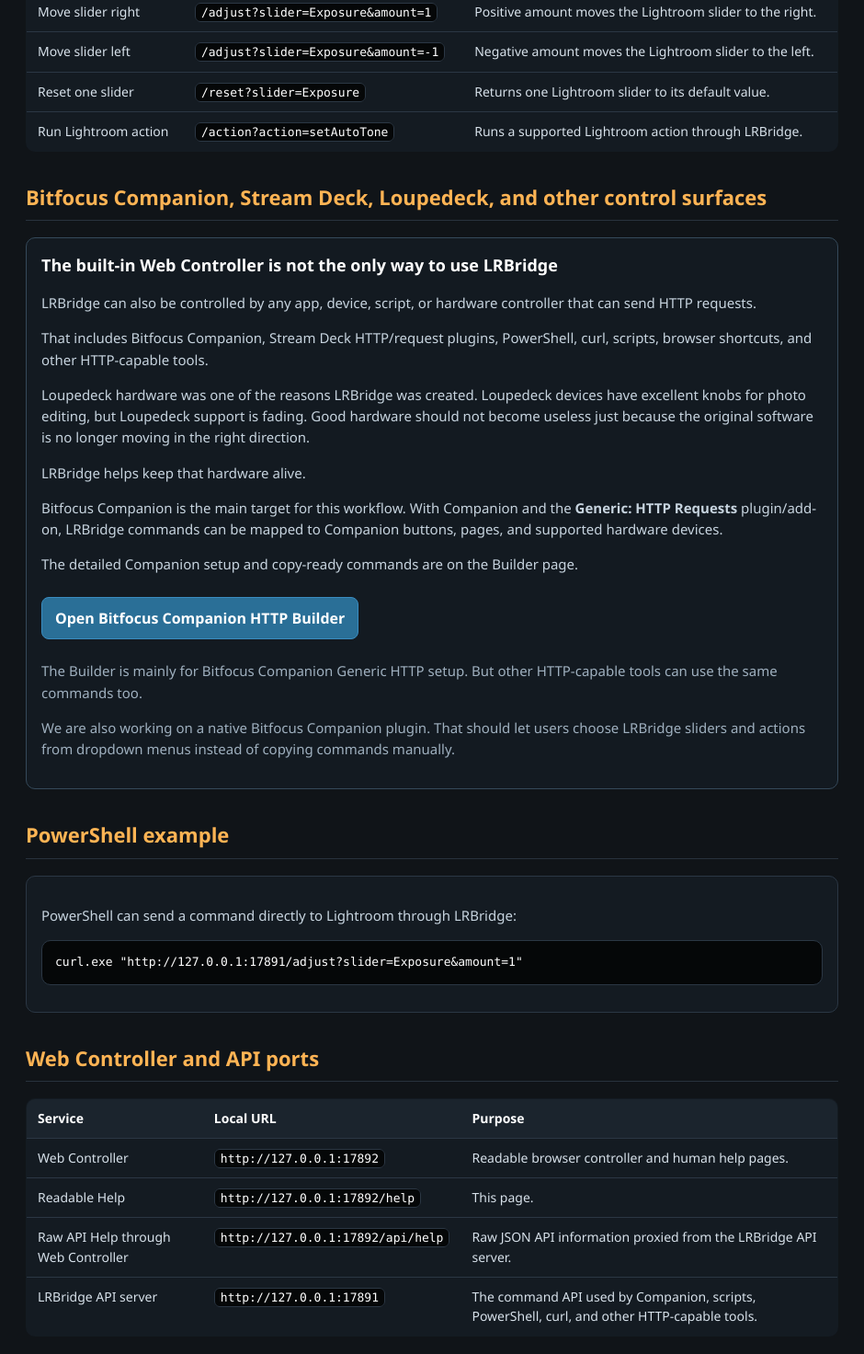
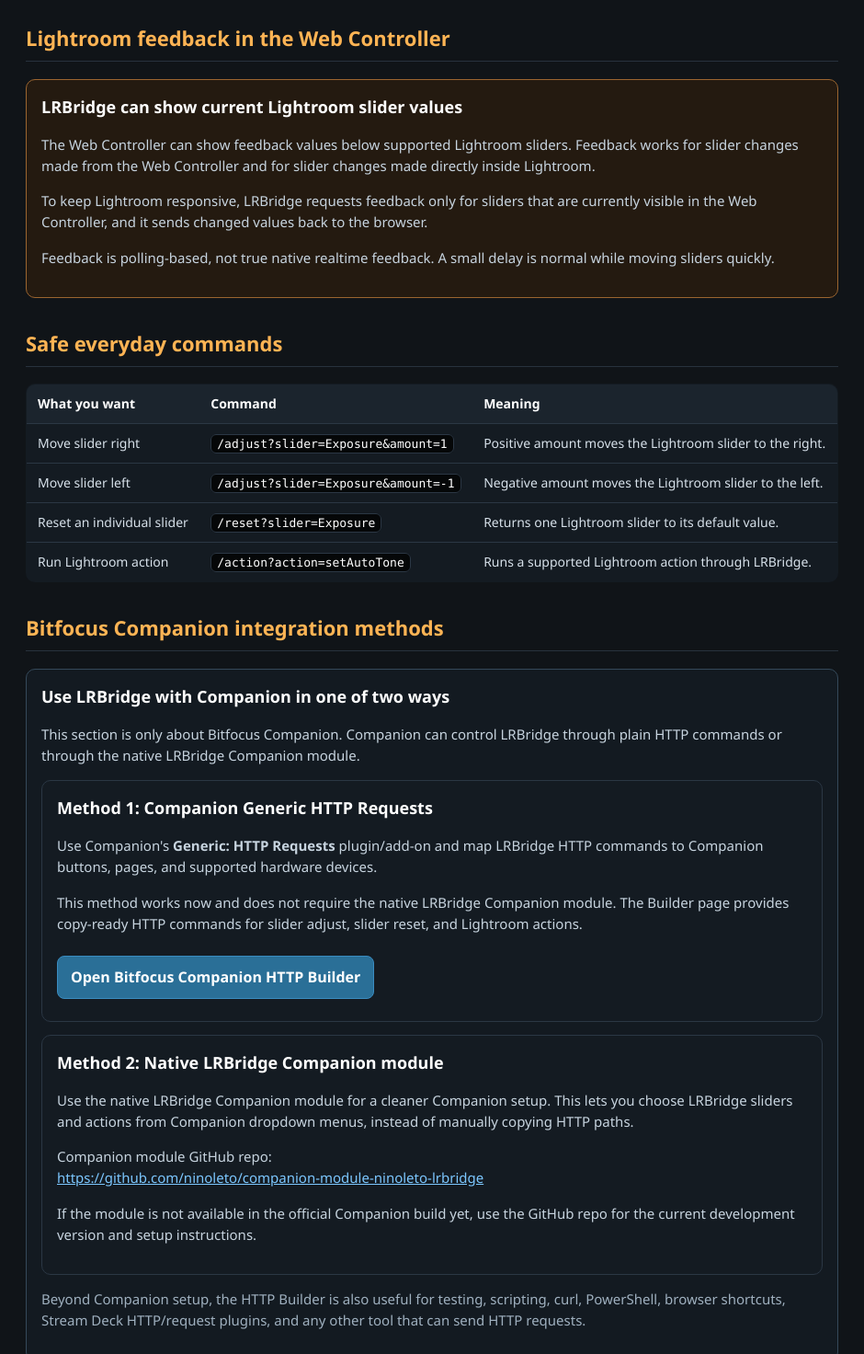
Before and after one commit to ninoleto/LRBridge, an Electron app: page app/controller-help.html in a window 940 px wide. Shown: the part 814-2286 px from the top of the page at 92% size. Drawn offline with Linux system fonts and the light colour scheme.

Commit message:
Update README and help for feedback and Companion module

```diff
--- a/app/controller-help.html
+++ b/app/controller-help.html
@@ -171,29 +171,52 @@
         <h3>What the Web Controller is for</h3>
         <p>
             LRBridge Web Controller is a local browser control panel for Lightroom Classic.
-            It can move Develop sliders left or right, reset one slider, and run supported Lightroom actions.
+            It can move Develop sliders left or right, reset an individual slider, run supported Lightroom actions,
+            and show Lightroom feedback values for visible sliders.
         </p>
         <p>
-            It works like a simple button surface for Lightroom:
-            press a button, LRBridge sends a command, Lightroom responds.
+            The Web Controller can run on the same PC as Lightroom, or from another browser device on the local network.
+            That means a tablet, touchscreen monitor, old phone, laptop, or another computer can become a simple Lightroom control surface.
+        </p>
+        <p>
+            The Web Controller started as a practical side tool for testing LRBridge without configuring external hardware.
+            It became useful on its own, especially for touchscreens and spare browser devices.
         </p>
     </section>
 
-    <h2>Feedback is not implemented yet</h2>
+    <section class="box soft">
+        <h3>The original idea behind LRBridge</h3>
+        <p>
+            LRBridge started from a real problem: Loupedeck Live had exactly the kind of knobs Lightroom Classic needs,
+            but the official software did not give that hardware the workflow it deserved.
+        </p>
+        <p>
+            After Logitech took over Loupedeck, the software became the weak link.
+            The answer was to keep the good hardware, but stop depending on the vendor software for control.
+        </p>
+        <p>
+            Bitfocus Companion made the hardware useful again.
+            It reads input from the control surface and sends a command over HTTP.
+            The LRBridge app receives that command, then its Lightroom plugin applies it inside Lightroom Classic through the SDK.
+        </p>
+        <pre>Loupedeck device -> Bitfocus Companion -> LRBridge app -> LRBridge Lightroom plugin -> Lightroom Classic</pre>
+    </section>
+
+    <h2>Lightroom feedback in the Web Controller</h2>
 
     <section class="box warning">
-        <h3>LRBridge sends commands, but it does not read Lightroom values yet</h3>
+        <h3>LRBridge can show current Lightroom slider values</h3>
         <p>
-            The Web Controller does not know the current Exposure, Contrast, Tint, Temperature,
-            or other slider values inside Lightroom.
+            The Web Controller can show feedback values below supported Lightroom sliders.
+            Feedback works for slider changes made from the Web Controller and for slider changes made directly inside Lightroom.
         </p>
         <p>
-            For now, LRBridge only sends commands.
-            It does not receive live slider values back from Lightroom yet.
+            To keep Lightroom responsive, LRBridge requests feedback only for sliders that are currently visible
+            in the Web Controller, and it sends changed values back to the browser.
         </p>
         <p>
-            If you press <code>+1</code>, LRBridge tells Lightroom to move that slider one small step to the right.
-            It does not know what the final Lightroom value became.
+            Feedback is polling-based, not true native realtime feedback.
+            A small delay is normal while moving sliders quickly.
         </p>
     </section>
 
@@ -216,7 +239,7 @@
             <td>Negative amount moves the Lightroom slider to the left.</td>
         </tr>
         <tr>
-            <td>Reset one slider</td>
+            <td>Reset an individual slider</td>
             <td><code>/reset?slider=Exposure</code></td>
             <td>Returns one Lightroom slider to its default value.</td>
         </tr>
@@ -227,43 +250,49 @@
         </tr>
     </table>
 
-    <h2>Bitfocus Companion, Stream Deck, Loupedeck, and other control surfaces</h2>
+    <h2>Bitfocus Companion integration methods</h2>
 
     <section class="box soft">
-        <h3>The built-in Web Controller is not the only way to use LRBridge</h3>
+        <h3>Use LRBridge with Companion in one of two ways</h3>
         <p>
-            LRBridge can also be controlled by any app, device, script, or hardware controller that can send HTTP requests.
-        </p>
-        <p>
-            That includes Bitfocus Companion, Stream Deck HTTP/request plugins, PowerShell, curl, scripts,
-            browser shortcuts, and other HTTP-capable tools.
-        </p>
-        <p>
-            Loupedeck hardware was one of the reasons LRBridge was created.
-            Loupedeck devices have excellent knobs for photo editing, but Loupedeck support is fading.
-            Good hardware should not become useless just because the original software is no longer moving in the right direction.
-        </p>
-        <p>
-            LRBridge helps keep that hardware alive.
-        </p>
-        <p>
-            Bitfocus Companion is the main target for this workflow.
-            With Companion and the <strong>Generic: HTTP Requests</strong> plugin/add-on,
-            LRBridge commands can be mapped to Companion buttons, pages, and supported hardware devices.
-        </p>
-        <p>
-            The detailed Companion setup and copy-ready commands are on the Builder page.
+            This section is only about Bitfocus Companion.
+            Companion can control LRBridge through plain HTTP commands or through the native LRBridge Companion module.
         </p>
 
-        <a class="button-link" href="/bitfocus-companion-cheatsheet">Open Bitfocus Companion HTTP Builder</a>
+        <div class="box">
+            <h3>Method 1: Companion Generic HTTP Requests</h3>
+            <p>
+                Use Companion's <strong>Generic: HTTP Requests</strong> plugin/add-on and map LRBridge HTTP commands
+                to Companion buttons, pages, and supported hardware devices.
+            </p>
+            <p>
+                This method works now and does not require the native LRBridge Companion module.
+                The Builder page provides copy-ready HTTP commands for slider adjust, slider reset, and Lightroom actions.
+            </p>
+            <a class="button-link" href="/bitfocus-companion-cheatsheet">Open Bitfocus Companion HTTP Builder</a>
+        </div>
+
+        <div class="box">
+            <h3>Method 2: Native LRBridge Companion module</h3>
+            <p>
+                Use the native LRBridge Companion module for a cleaner Companion setup.
+                This lets you choose LRBridge sliders and actions from Companion dropdown menus,
+                instead of manually copying HTTP paths.
+            </p>
+            <p>
+                Companion module GitHub repo:
+                <br>
+                <a href="https://github.com/ninoleto/companion-module-ninoleto-lrbridge">https://github.com/ninoleto/companion-module-ninoleto-lrbridge</a>
+            </p>
+            <p>
+                If the module is not available in the official Companion build yet,
+                use the GitHub repo for the current development version and setup instructions.
+            </p>
+        </div>
 
         <p class="muted">
-            The Builder is mainly for Bitfocus Companion Generic HTTP setup.
-            But other HTTP-capable tools can use the same commands too.
-        </p>
-        <p class="muted">
-            We are also working on a native Bitfocus Companion plugin.
-            That should let users choose LRBridge sliders and actions from dropdown menus instead of copying commands manually.
+            Beyond Companion setup, the HTTP Builder is also useful for testing, scripting, curl, PowerShell,
+            browser shortcuts, Stream Deck HTTP/request plugins, and any other tool that can send HTTP requests.
         </p>
     </section>
 
```
Also changed, not shown: README.md.
